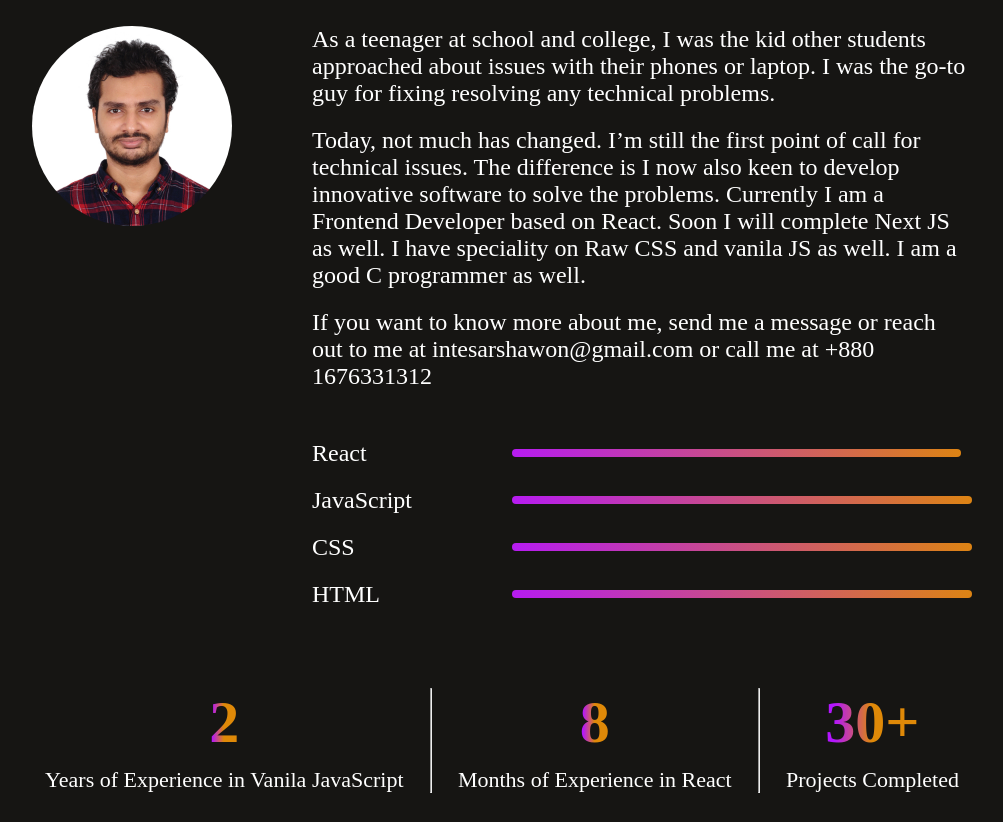
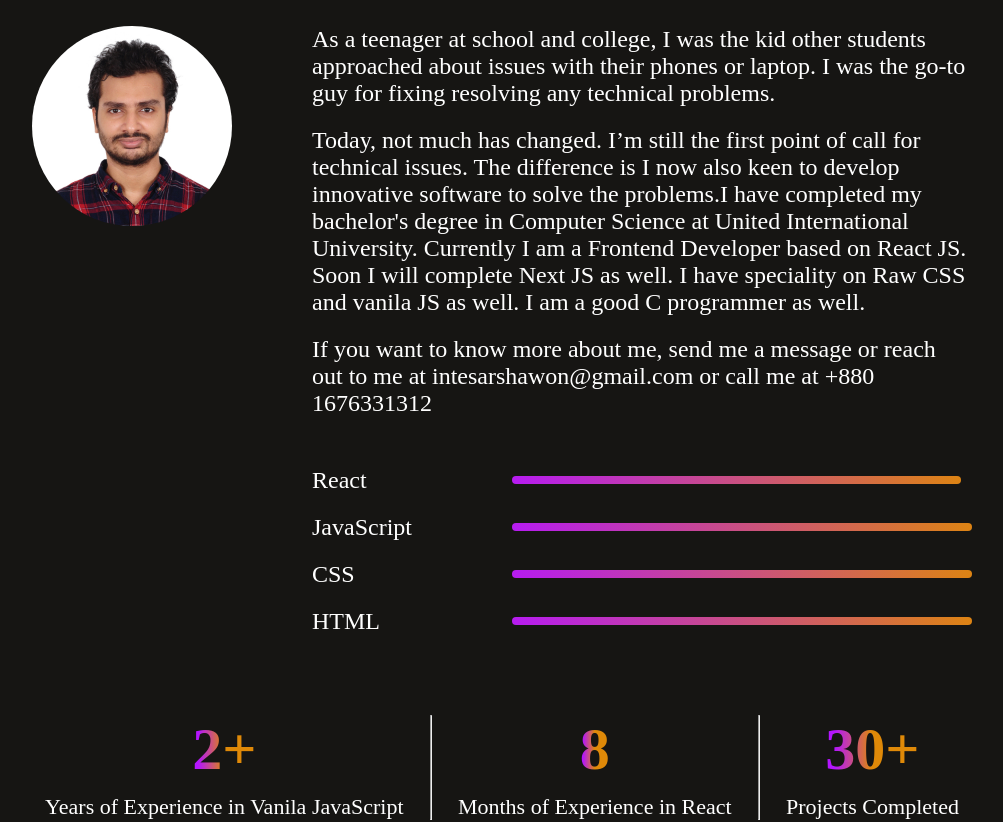
Before and after one commit to INTESARSHAWON/Portfolio, a React (Vite) app: page / in a window 1280 px wide. Shown: the part 1460-2282 px from the top of the page, without its empty margins (138-1141 px from the left). Built offline with nearby package versions, Linux system fonts and the light colour scheme.

Commit message:
fix about me and connect with me button

```diff
--- a/src/Components/About/About.jsx
+++ b/src/Components/About/About.jsx
@@ -18,7 +18,7 @@ const About = () => {
             <div className='about-right'>
                 <div className='about-para'>
                     <p>As a teenager at school and college, I was the kid other students approached about issues with their phones or laptop. I was the go-to guy for fixing resolving any technical problems. </p>
-                    <p>Today, not much has changed. I’m still the first point of call for technical issues. The difference is I now also keen to develop innovative software to solve the problems. Currently I am a Frontend Developer based on React. Soon I will complete Next JS as well. I have speciality on Raw CSS and vanila JS as well. I am a good C programmer as well.</p>
+                    <p>Today, not much has changed. I’m still the first point of call for technical issues. The difference is I now also keen to develop innovative software to solve the problems.I have completed my bachelor's degree in Computer Science at United International University. Currently I am a Frontend Developer based on React JS. Soon I will complete Next JS as well. I have speciality on Raw CSS and vanila JS as well. I am a good C programmer as well.</p>
                     <p>If you want to know more about me, send me a message or reach out to me at intesarshawon@gmail.com or call me at +880 1676331312</p>
                 </div>
                 <div className='about-skills'>
@@ -53,7 +53,7 @@ const About = () => {
 
         <div className='about-achievements'>
             <div className='about-achievement'>
-                <h1>2</h1>
+                <h1>2+</h1>
                 <p>Years of Experience in Vanila JavaScript</p>
             </div>
             <hr/>
--- a/src/Components/Navbar/Navbar.jsx
+++ b/src/Components/Navbar/Navbar.jsx
@@ -7,6 +7,7 @@ import AnchorLink from 'react-anchor-link-smooth-scroll';
 import menu_open from '../../assets/menu_open.svg';
 import menu_close from '../../assets/menu_close.svg';
 import { useLocation } from 'react-router';
+import { Link } from 'react-router-dom';
 
 const Navbar = () => {
 
@@ -47,7 +48,7 @@ const Navbar = () => {
             <li><AnchorLink className='anchor-link' offset={50} href='#mywork'><p onClick={()=> setMenu('work')}>Portfolio</p></AnchorLink>{menu === 'work' ? <img src={underline} alt='underline'/> : <></>}</li>
             <li><AnchorLink className='anchor-link' offset={50} href='#contact'><p onClick={()=> setMenu('contact')}>Contact</p></AnchorLink>{menu === 'contact' ? <img src={underline} alt='underline'/> : <></>}</li>
         </ul>
-        <div className='nav-connect'><AnchorLink className='anchor-link' offset={50} href='#contact'>Connect With Me</AnchorLink></div>
+        <div className='nav-connect'><Link to="https://www.linkedin.com/in/intesar-shawon-292752179/" className='anchor-link' offset={50} target='_blank'>Connect With Me</Link></div>
     </div>
   )
 }
```
